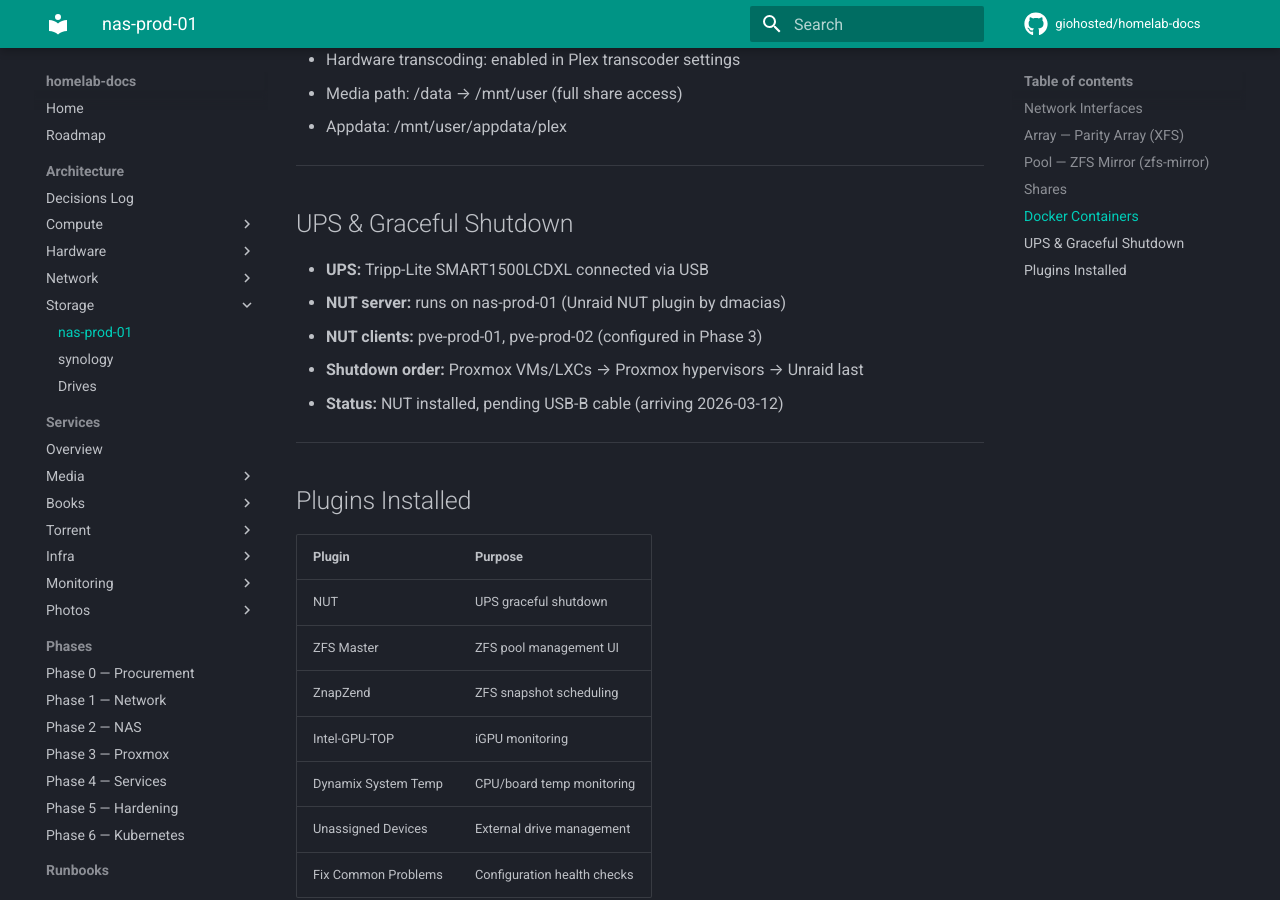
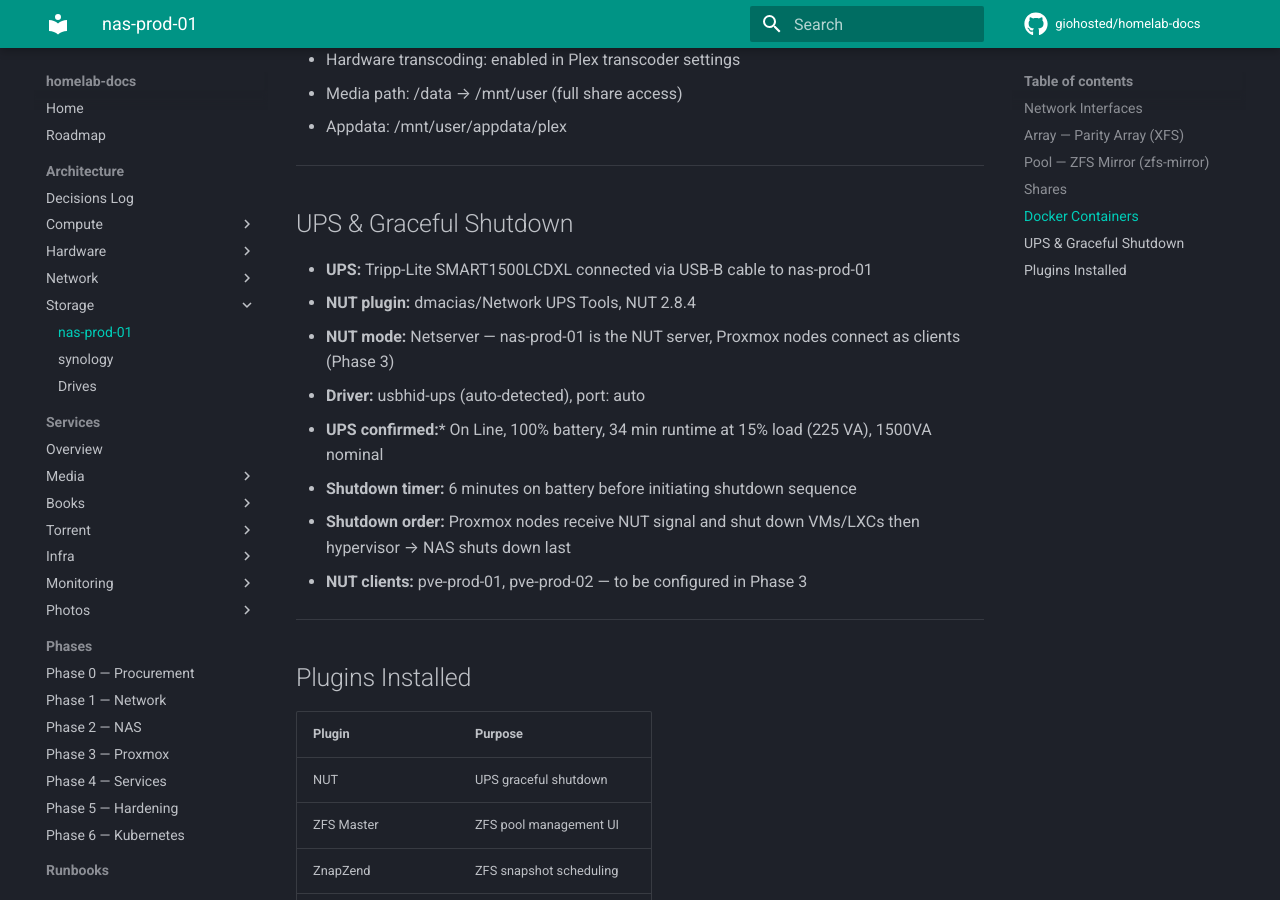
Before and after one commit to giohosted/homelab-docs, an MkDocs documentation site: the page built from docs/architecture/storage/nas-prod-01.md, in a window 1280 px wide and 900 px high, scrolled down 2380 px. Built offline with MkDocs 1.6.1 and Material for MkDocs 9.7.7, drawn with Linux system fonts in a browser that asks for light colours; comment, search, counter and statistics services are not loaded.

Commit message:
phase 2 - NAS completion. Respective documents updated.

```diff
--- a/docs/architecture/storage/nas-prod-01.md
+++ b/docs/architecture/storage/nas-prod-01.md
@@ -78,11 +78,15 @@
 
 ## UPS & Graceful Shutdown
 
-- **UPS:** Tripp-Lite SMART1500LCDXL connected via USB
-- **NUT server:** runs on nas-prod-01 (Unraid NUT plugin by dmacias)
-- **NUT clients:** pve-prod-01, pve-prod-02 (configured in Phase 3)
-- **Shutdown order:** Proxmox VMs/LXCs → Proxmox hypervisors → Unraid last
-- **Status:** NUT installed, pending USB-B cable (arriving 2026-03-12)
+* **UPS:** Tripp-Lite SMART1500LCDXL connected via USB-B cable to nas-prod-01
+* **NUT plugin:** dmacias/Network UPS Tools, NUT 2.8.4
+* **NUT mode:** Netserver — nas-prod-01 is the NUT server, Proxmox nodes connect as clients (Phase 3)
+* **Driver:** usbhid-ups (auto-detected), port: auto
+* **UPS confirmed:*** On Line, 100% battery, 34 min runtime at 15% load (225 VA), 1500VA nominal
+* **Shutdown timer:** 6 minutes on battery before initiating shutdown sequence
+* **Shutdown order:** Proxmox nodes receive NUT signal and shut down VMs/LXCs then hypervisor → NAS shuts down last
+* **NUT clients:** pve-prod-01, pve-prod-02 — to be configured in Phase 3
+
 
 ---
 
```
Also changed, not shown: other parts of docs/architecture/storage/nas-prod-01.md (+1 -1 lines), docs/architecture/hardware/inventory.md (+4 -2 lines), docs/phases/phase-2-nas.md (+6 -9 lines).
